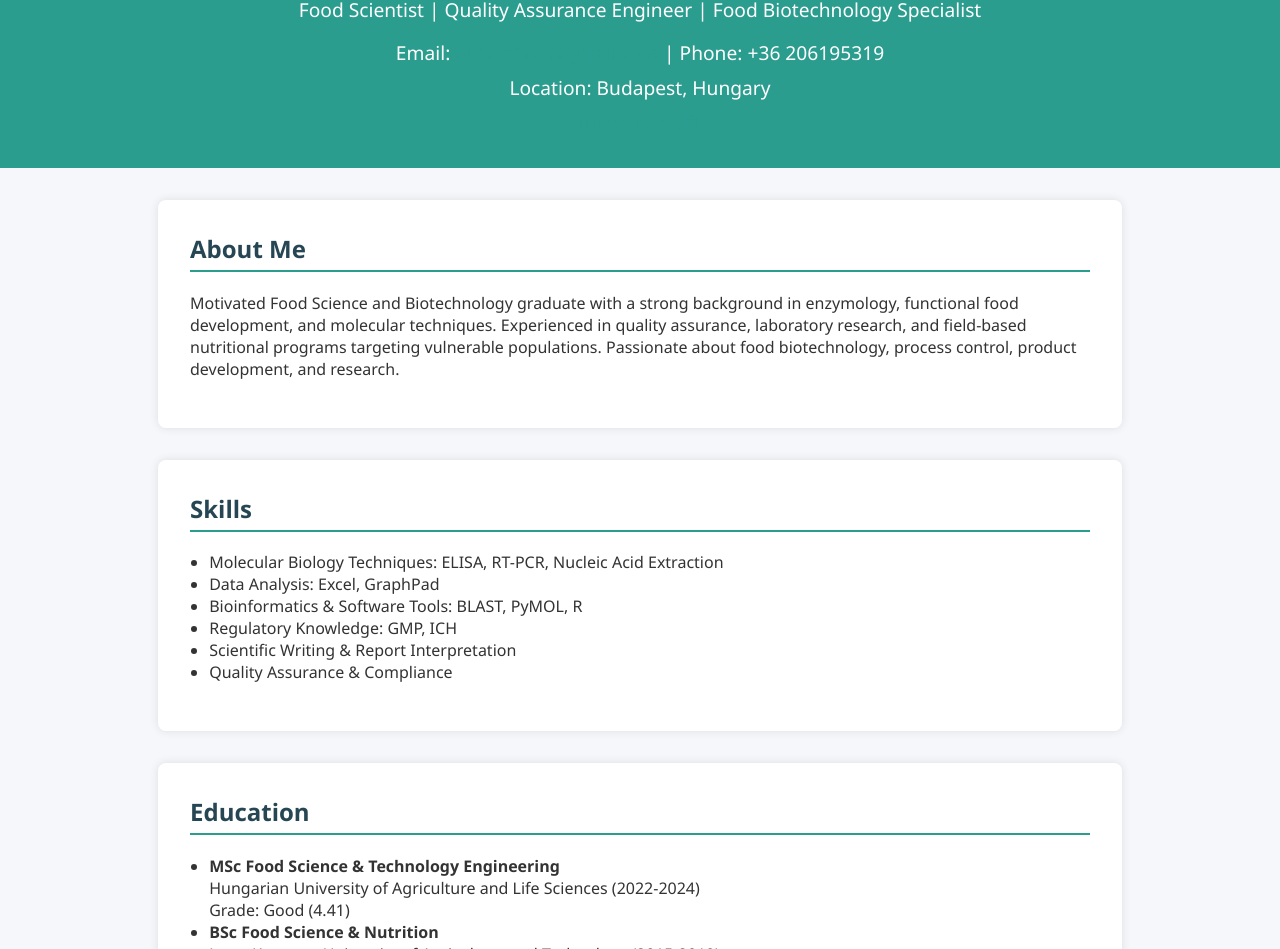
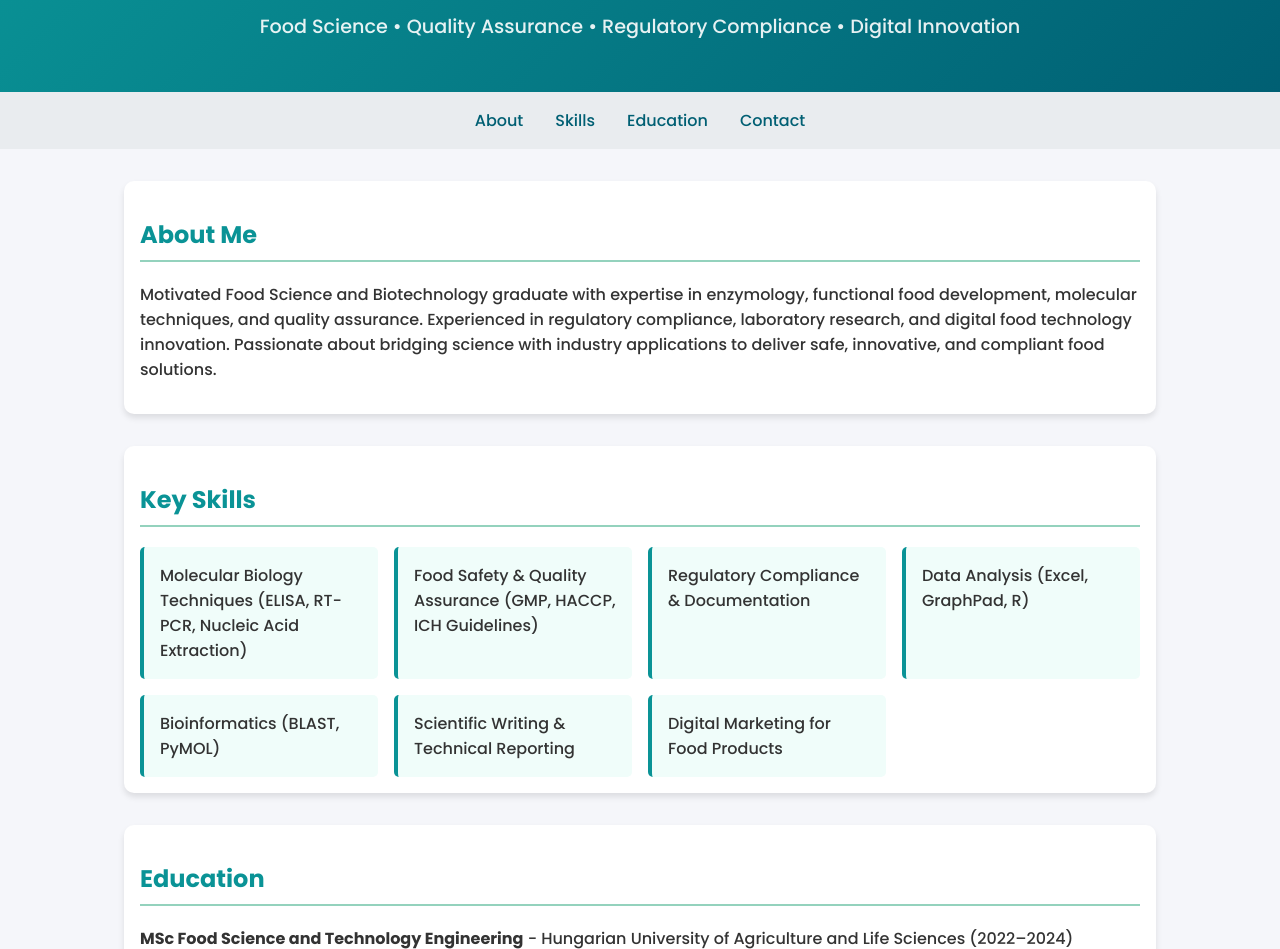
Before and after one commit to aurajohn/John-Aura-, a plain HTML site: page index.html in a window 1280 px wide. Shown: the part 99-1048 px from the top of the page. Drawn offline with Linux system fonts and the light colour scheme.

Commit message:
Update index.html

```diff
--- a/index.html
+++ b/index.html
@@ -2,118 +2,146 @@
 <html lang="en">
 <head>
   <meta charset="UTF-8" />
-<meta name="viewport" content="width=device-width, initial-scale=1" />
-<title>John Aura - Food Scientist & Quality Assurance Specialist</title>
+  <meta name="viewport" content="width=device-width, initial-scale=1.0" />
+  <meta name="description" content="John Aura - Food Science, Quality Assurance, Regulatory Compliance, and Digital Innovation Portfolio">
+  <title>John Aura | Food Science Portfolio</title>
+
+  <!-- Google Fonts -->
+  <link href="https://fonts.googleapis.com/css2?family=Poppins:wght@300;500;700&display=swap" rel="stylesheet">
+
   <style>
     body {
-    font-family: 'Segoe UI', Tahoma, Geneva, Verdana, sans-serif;
-    margin: 0; padding: 0; background: #f5f7fa; color: #333;
+      margin: 0;
+      font-family: 'Poppins', sans-serif;
+      background: #f5f6fa;
+      color: #333;
     }
+
     header {
-    background: #2a9d8f; color: #fff;
-    padding: 2rem 1rem; text-align: center;
+      background: linear-gradient(135deg, #0a9396, #005f73);
+      color: white;
+      padding: 2rem;
+      text-align: center;
     }
+
     header h1 {
-    margin: 0; font-size: 2.5rem;
+      margin: 0;
+      font-size: 2.5rem;
     }
+
     header p {
-    margin: 0.5rem 0 0 0;
       font-size: 1.2rem;
+      opacity: 0.9;
     }
+
+    nav {
+      background: #e9ecef;
+      display: flex;
+      justify-content: center;
+      gap: 2rem;
+      padding: 1rem;
+      flex-wrap: wrap;
+    }
+
+    nav a {
+      color: #005f73;
+      text-decoration: none;
+      font-weight: 500;
+    }
+
     section {
-    max-width: 900px;
+      max-width: 1000px;
       margin: 2rem auto;
+      padding: 1rem;
       background: white;
-    border-radius: 8px;
-    box-shadow: 0 0 10px rgb(0 0 0 / 0.1);
-    padding: 2rem;
+      border-radius: 10px;
+      box-shadow: 0 4px 6px rgba(0,0,0,0.1);
     }
+
     h2 {
-    color: #264653;
-    border-bottom: 2px solid #2a9d8f;
-    padding-bottom: 0.3rem;
-    margin-top: 0;
+      color: #0a9396;
+      border-bottom: 2px solid #94d2bd;
+      padding-bottom: 0.5rem;
     }
-  ul {
-    padding-left: 1.2rem;
+
+    .skills {
+      display: grid;
+      grid-template-columns: repeat(auto-fit, minmax(220px, 1fr));
+      gap: 1rem;
+      margin-top: 1rem;
     }
-  a {
-    color: #2a9d8f;
+
+    .skill-box {
+      background: #f0fdfa;
+      padding: 1rem;
+      border-left: 4px solid #0a9396;
+      border-radius: 5px;
+    }
+
+    footer {
+      background: #0a9396;
+      color: white;
+      text-align: center;
+      padding: 1rem;
+      margin-top: 2rem;
+    }
+
+    footer a {
+      color: #94d2bd;
       text-decoration: none;
-  }
-  a:hover {
-    text-decoration: underline;
-  }
-  .contact-info {
-    text-align: center;
-    margin-top: 1rem;
-    font-size: 1rem;
-  }
-  @media(max-width: 600px){
-    header h1 {
-      font-size: 2rem;
-    }
-    section {
-      margin: 1rem;
-      padding: 1rem;
-    }
     }
   </style>
 </head>
 <body>
+
 <header>
   <h1>John Aura</h1>
-  <p>Food Scientist | Quality Assurance Engineer | Food Biotechnology Specialist</p>
-  <div class="contact-info">
-    <p>Email: <a href="mailto:aurajohn4@gmail.com">aurajohn4@gmail.com</a> | Phone: +36 206195319</p>
-    <p>Location: Budapest, Hungary</p>
-    <p><a href="https://www.linkedin.com/in/john-aura" target="_blank">LinkedIn Profile</a></p>
-  </div>
+  <p>Food Science • Quality Assurance • Regulatory Compliance • Digital Innovation</p>
 </header>
 
-<section>
+<nav>
+  <a href="#about">About</a>
+  <a href="#skills">Skills</a>
+  <a href="#education">Education</a>
+  <a href="#contact">Contact</a>
+</nav>
+
+<section id="about">
   <h2>About Me</h2>
-  <p>Motivated Food Science and Biotechnology graduate with a strong background in enzymology, functional food development, and molecular techniques. Experienced in quality assurance, laboratory research, and field-based nutritional programs targeting vulnerable populations. Passionate about food biotechnology, process control, product development, and research.</p>
+  <p>
+    Motivated Food Science and Biotechnology graduate with expertise in enzymology, functional food development, molecular techniques, and quality assurance. Experienced in regulatory compliance, laboratory research, and digital food technology innovation. Passionate about bridging science with industry applications to deliver safe, innovative, and compliant food solutions.
+  </p>
 </section>
 
-<section>
-  <h2>Skills</h2>
-  <ul>
-    <li>Molecular Biology Techniques: ELISA, RT-PCR, Nucleic Acid Extraction</li>
-    <li>Data Analysis: Excel, GraphPad</li>
-    <li>Bioinformatics & Software Tools: BLAST, PyMOL, R</li>
-    <li>Regulatory Knowledge: GMP, ICH</li>
-    <li>Scientific Writing & Report Interpretation</li>
-    <li>Quality Assurance & Compliance</li>
-  </ul>
+<section id="skills">
+  <h2>Key Skills</h2>
+  <div class="skills">
+    <div class="skill-box">Molecular Biology Techniques (ELISA, RT-PCR, Nucleic Acid Extraction)</div>
+    <div class="skill-box">Food Safety & Quality Assurance (GMP, HACCP, ICH Guidelines)</div>
+    <div class="skill-box">Regulatory Compliance & Documentation</div>
+    <div class="skill-box">Data Analysis (Excel, GraphPad, R)</div>
+    <div class="skill-box">Bioinformatics (BLAST, PyMOL)</div>
+    <div class="skill-box">Scientific Writing & Technical Reporting</div>
+    <div class="skill-box">Digital Marketing for Food Products</div>
+  </div>
 </section>
 
-<section>
+<section id="education">
   <h2>Education</h2>
-  <ul>
-    <li><strong>MSc Food Science & Technology Engineering</strong><br/>Hungarian University of Agriculture and Life Sciences (2022-2024)<br/>Grade: Good (4.41)</li>
-    <li><strong>BSc Food Science & Nutrition</strong><br/>Jomo Kenyatta University of Agriculture and Technology (2015-2019)<br/>First Class Honors</li>
-  </ul>
+  <p><strong>MSc Food Science and Technology Engineering</strong> - Hungarian University of Agriculture and Life Sciences (2022–2024)</p>
+  <p><strong>BSc Food Science and Nutrition</strong> - Jomo Kenyatta University of Agriculture and Technology (2015–2019)</p>
 </section>
 
-<section>
-  <h2>Work Experience</h2>
-  <ul>
-    <li><strong>Food Biotechnology Intern</strong> - Hungarian Academy of Sciences, Dept. of Plant Pathology (Jul 2023)<br/>
-      - ELISA, RT-PCR, nucleic acid extraction, molecular biology research protocols</li>
-    <li><strong>Quality Assurance Engineer</strong> - RH Devani, Nairobi (Jun 2020 – Aug 2022)<br/>
-      - Quality assessments, training, process improvement, documentation</li>
-    <li><strong>Nutritionist Intern</strong> - Provide International Hospital, Nairobi (May – Jul 2019)<br/>
-      - Meal planning, nutrition advice, community health education</li>
-  </ul>
+<section id="contact">
+  <h2>Contact</h2>
+  <p>Email: <a href="mailto:aurajohn4@gmail.com">aurajohn4@gmail.com</a></p>
+  <p>LinkedIn: <a href="https://www.linkedin.com/in/your-linkedin" target="_blank">View Profile</a></p>
+  <p>GitHub: <a href="https://github.com/aurajohn" target="_blank">View Projects</a></p>
 </section>
 
-<section>
-  <h2>Contact & Links</h2>
-  <p>Email: <a href="mailto:aurajohn4@gmail.com">aurajohn4@gmail.com</a></p>
-  <p>Phone: +36 206195319</p>
-  <p>LinkedIn: <a href="https://www.linkedin.com/in/john-aura" target="_blank">https://www.linkedin.com/in/john-aura</a></p>
-</section>
+<footer>
+  <p>&copy; 2025 John Aura | Built for professional networking</p>
+</footer>
 
 </body>
 </html>
```
Lines whose indentation alone changed are shown as unchanged.
